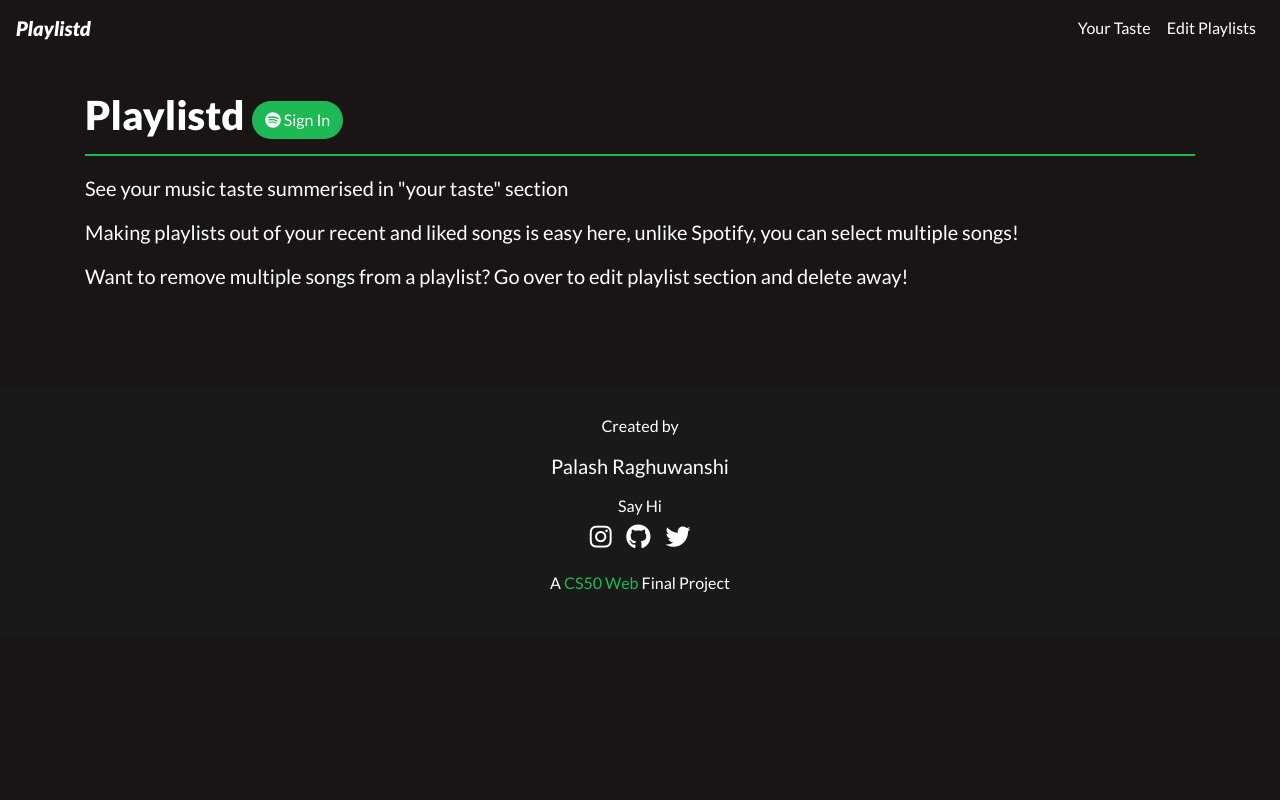
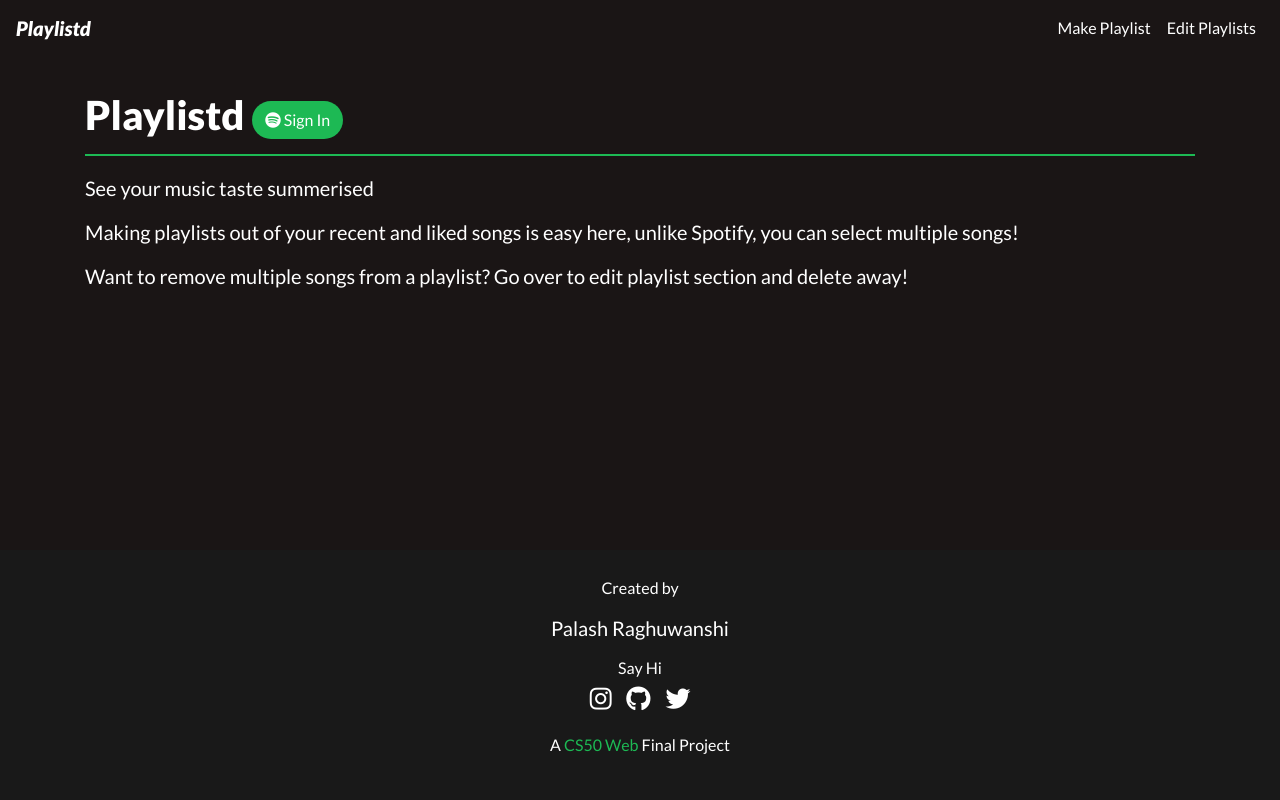
Before and after one commit to raghupalash/playlistd, a Django app: template app/templates/app/landing_page.html in a window 1280 px wide. Run offline with Django 3.2, Linux system fonts and the light colour scheme; the template is opened without the code that fills it, so the values that code supplies are empty; some libraries are stand-ins or nearby versions.

Commit message:
footer sticking to bottom.

```diff
--- a/app/static/app/styles.css
+++ b/app/static/app/styles.css
@@ -5,6 +5,11 @@
     color: white;
     background: #1A1515;
     font-weight: 400;
+}
+
+#main-container {
+    min-height: 100%;
+    padding-bottom: 250px;
 }
 
 #profile-image {
@@ -202,13 +207,7 @@
     }
 }
 
-footer {
-    position:relative;
-    bottom:0;
-    width:100%;
-    height:250px;   /* Height of the footer */
-    background: black;
-}
+
 
 .best-singles .header {
     font-size: 35px;
@@ -265,6 +264,9 @@
     text-align: center;
     padding: 10px;
     margin-top: 40px;
+    width:100%;
+    height:250px;
+    margin-top: -250px
 }
 
 .icons {
--- a/app/templates/app/landing_page.html
+++ b/app/templates/app/landing_page.html
@@ -13,12 +13,12 @@
                     </span>
                 </div>
                 <div>
-                    <div class="h5" style="font-weight:400; margin: 20px 0;">See your music taste summerised in "your taste" section</div>
+                    <div class="h5" style="font-weight:400; margin: 20px 0;">See your music taste summerised</div>
                     <div class="h5" style="font-weight:400; margin: 20px 0;">
                         Making playlists out of your recent and liked songs is easy here,
                         unlike Spotify, you can select multiple songs!
                     </div>
-                    <div class="h5" style="font-weight:400; margin: 20px 0 100px 0;">
+                    <div class="h5" style="font-weight:400; margin: 20px 0 20px 0;">
                         Want to remove multiple songs from a playlist? Go over to edit playlist section
                         and delete away!
                     </div>
--- a/app/templates/app/layout.html
+++ b/app/templates/app/layout.html
@@ -24,6 +24,9 @@
                         </div>
                     {% endfor %}
             {% endif %}
+        </header>
+
+        <main id="main-container">
             <nav class="navbar navbar-expand-lg navbar-dark">
                 <a class="navbar-brand" href="{% url 'index' %}">Playlistd</a>
                 <button class="navbar-toggler" type="button" data-toggle="collapse" data-target="#navbarNavAltMarkup" aria-controls="navbarNavAltMarkup" aria-expanded="false" aria-label="Toggle navigation">
@@ -31,14 +34,11 @@
                 </button>
                 <div class="collapse navbar-collapse" id="navbarNavAltMarkup">
                   <div class="navbar-nav ml-auto">
-                    <a class="nav-link" href="{% url 'your_taste' %}">Your Taste</a>
+                    <a class="nav-link" href="{% url 'playlist' %}">Make Playlist</a>
                     <a class="nav-link" href="{% url 'edit' %}">Edit Playlists</a>
                   </div>
                 </div>
             </nav>
-        </header>
-
-        <main class="main-container">
             {% block body %}
             {% endblock %}
         </main>
--- a/app/urls.py
+++ b/app/urls.py
@@ -8,6 +8,6 @@
     path('edit', views.edit, name="edit"),
     path('edit/<str:id>', views.edit, name="edit_playlist"),
     path('recommendation', views.magic, name="recommendation"),
-    path('your_taste', views.taste, name="your_taste"),
+    path('playlist', views.playlist, name="playlist"),
     path('sign_out', views.sign_out, name="sign_out")
 ]
--- a/app/views.py
+++ b/app/views.py
@@ -19,7 +19,7 @@
 
 os.environ["SPOTIPY_CLIENT_ID"] = "72de6f3abdc24383a58e4b56cfb14e14"
 os.environ["SPOTIPY_CLIENT_SECRET"] = "f5f9fbe5d9a64d11896e7dc42bd901ed"
-os.environ["SPOTIPY_REDIRECT_URI"] = "https://playlistd.herokuapp.com/"
+os.environ["SPOTIPY_REDIRECT_URI"] = "http://127.0.0.1:8000/"
 
 
 
@@ -139,7 +139,7 @@
         "playlists": playlists,
     })
 
-def taste(request):
+def playlist(request):
     # Check if logged in
     cache_handler = spotipy.cache_handler.CacheFileHandler(cache_path=session_cache_path(request))
     auth_manager = spotipy.oauth2.SpotifyOAuth(cache_handler=cache_handler)
```
Also changed, not shown: db.sqlite3, 2 other files.
